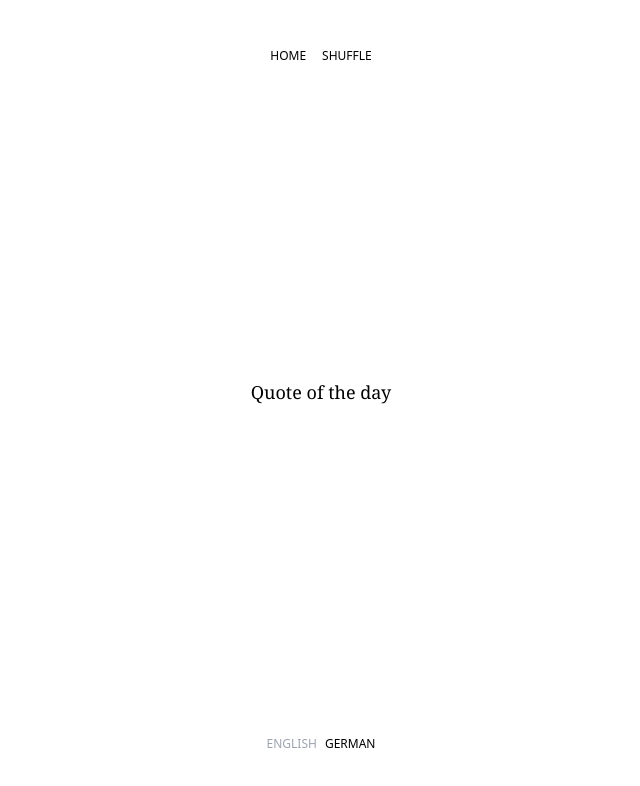
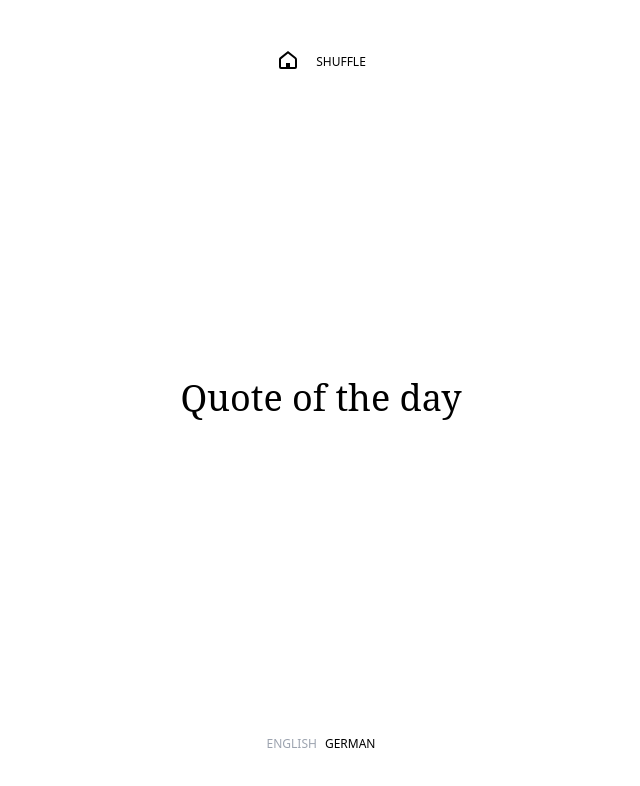
Before and after one commit to cewald/website, a Nuxt app: page / in a window 1280 px wide. Shown: the top 786 px of the page, without its empty margins (319-959 px from the left). Built offline with nearby package versions, Linux system fonts and the light colour scheme.

Commit message:
Add `vite-svg-loader` and `vite-plugin-webfont-dl` [WIP]

```diff
--- a/nuxt.config.ts
+++ b/nuxt.config.ts
@@ -1,3 +1,6 @@
+import svgLoader from 'vite-svg-loader'
+import webfontDownload from 'vite-plugin-webfont-dl'
+
 // https://nuxt.com/docs/api/configuration/nuxt-config
 export default defineNuxtConfig({
   ssr: true,
@@ -9,6 +12,19 @@ export default defineNuxtConfig({
       { code: 'en', iso: 'en-US', name: 'English' },
       { code: 'de', iso: 'de-DE', name: 'German' },
     ],
+  },
+  vite: {
+    plugins: [
+      svgLoader(),
+      webfontDownload([
+        'https://fonts.googleapis.com/css2?' +
+        'family=Fira+Code:wght@400;500;700' + '&display=swap',
+        'https://fonts.googleapis.com/css2?' +
+        'family=Noto+Serif:ital,wght@0,300;0,400;1,300;1,400' + '&display=swap',
+      ], {
+        injectAsStyleTag: false
+      })
+    ]
   },
   css: ['@/styles/main.scss'],
   postcss: {
--- a/package.json
+++ b/package.json
@@ -23,6 +23,8 @@
     "postcss": "^8.4.32",
     "sass": "^1.69.5",
     "tailwindcss": "^3.3.5",
+    "vite-plugin-webfont-dl": "^3.9.1",
+    "vite-svg-loader": "^5.1.0",
     "vue": "^3.3.8",
     "vue-router": "^4.2.5"
   }
--- a/src/components/LanguageSwitch.vue
+++ b/src/components/LanguageSwitch.vue
@@ -4,7 +4,7 @@ const switchLocalePath = useSwitchLocalePath()
 </script>3
 
 <template>
-  <div class="flex gap-2 text-xs uppercase">
+  <div class="flex gap-2 font-mono text-xs uppercase">
     <template
       v-for="l in locales"
       :key="l.code"
--- a/src/layouts/default.vue
+++ b/src/layouts/default.vue
@@ -1,4 +1,6 @@
 <script setup lang="ts">
+import HomeIcon from '@/assets/icons/home.svg'
+
 const localePath = useLocalePath()
 const { push } = useRouter()
 
@@ -9,9 +11,10 @@ const randomQuotePath = () => {
 
 <template>
   <div class="flex min-h-screen flex-col items-center justify-between px-4 py-12">
-    <nav class="mb-8 flex gap-4 text-xs uppercase">
+    <nav class="mb-8 flex items-center gap-4 font-mono text-xs uppercase">
       <NuxtLink :to="localePath('/')">
-        Home
+        <HomeIcon class="mb-1 h-6 w-6" />
+        <span class="sr-only">Home</span>
       </NuxtLink>
       <NuxtLink
         to="/"
@@ -20,7 +23,7 @@ const randomQuotePath = () => {
         Shuffle
       </NuxtLink>
     </nav>
-    <div class="font-serif text-2xl">
+    <div class="font-serif">
       <slot />
     </div>
     <LanguageSwitch class="mt-8" />
--- /dev/null
+++ b/src/middleware/language-code.global.ts
@@ -0,0 +1,12 @@
+export default defineNuxtRouteMiddleware((to, from) => {
+  // if (to.params.id === '1') {
+  //   return abortNavigation()
+  // }
+  // // In a real app you would probably not redirect every route to `/`
+  // // however it is important to check `to.path` before redirecting or you
+  // // might get an infinite redirect loop
+  // if (to.path !== '/') {
+  //   return navigateTo('/')
+  // }
+
+})
--- a/src/pages/[...slug].vue
+++ b/src/pages/[...slug].vue
@@ -29,11 +29,14 @@ definePageMeta({
 </script>
 
 <template>
-  <div v-if="quote">
+  <div
+    v-if="quote"
+    class="px-10 md:mx-auto md:w-1/2"
+  >
     <h1 class="sr-only mb-4 block text-lg">
       {{ t('Quote of the day') }}:
     </h1>
-    <div class="mb-2 italic">
+    <div class="mb-4 text-4xl italic">
       "{{ quote.quote }}"
     </div>
     <div class="text-lg">
--- a/src/pages/index.vue
+++ b/src/pages/index.vue
@@ -4,7 +4,7 @@ const { t } = useI18n()
 
 <template>
   <div>
-    <h1 class="mb-4 block text-lg">
+    <h1 class="mb-4 block text-4xl">
       {{ t('Quote of the day') }}
     </h1>
   </div>
--- a/tailwind.config.js
+++ b/tailwind.config.js
@@ -1,8 +1,15 @@
+const defaultTheme = require('tailwindcss/defaultTheme')
+
 /** @type {import('tailwindcss').Config} */
 export default {
   content: ['./src/**/*.{vue,js,ts,jsx,tsx}'],
   theme: {
-    extend: {},
+    extend: {
+      fontFamily: {
+        serif: ['Noto Serif', ...defaultTheme.fontFamily.serif],
+        mono: ['Fira Code', ...defaultTheme.fontFamily.sans],
+      },
+    },
   },
   plugins: [],
 }
--- /dev/null
+++ b/vite-env.d.ts
@@ -0,0 +1,2 @@
+/// <reference types="vite/client" />
+/// <reference types="vite-svg-loader" />
```
Also changed, not shown: src/assets/icons/home.svg (added), 1 other file (tests, documents, lock files or other folders).
